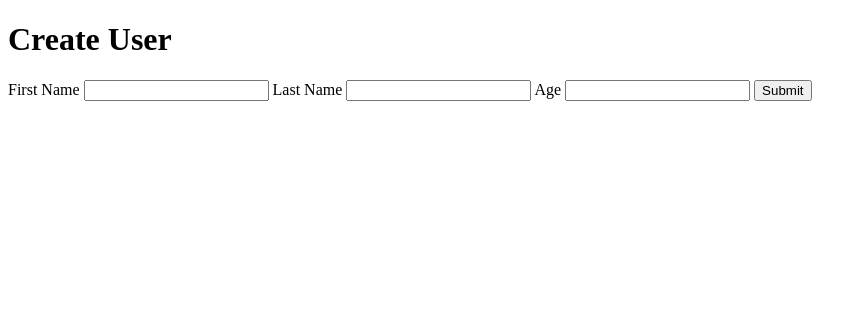
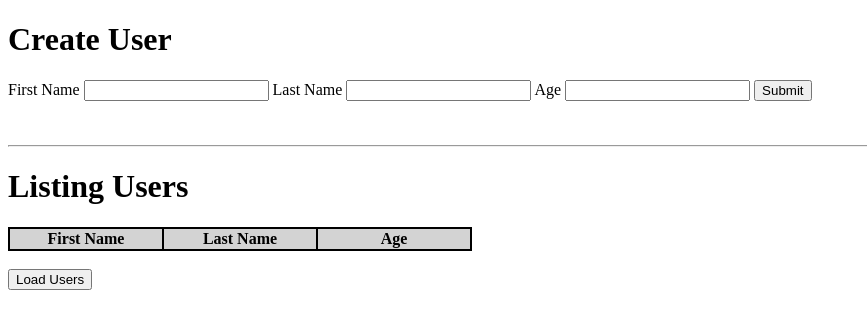
Before and after one commit to NepaliUtsab/MySQLREST, a website: page public/index.html in a window 1280 px wide. Shown: the whole page, without its empty margins (0-867 px from the left). Drawn offline with Linux system fonts and the light colour scheme.

Commit message:
Preparing client to use AJAX later.

```diff
--- a/public/index.html
+++ b/public/index.html
@@ -3,6 +3,8 @@
 <head>
   <meta charset="UTF-8">
   <meta name="viewport" content="width=device-width, initial-scale=1.0">
+  <link rel="stylesheet" href="style.css">
+  <script src="script.js"></script>
   <title>Example</title>
 </head>
 <body>
@@ -16,5 +18,21 @@
     <input id='age' name='age' type="number">
     <input type="submit">
   </form>
+
+  <br><br>
+  <hr>
+
+  <h1>Listing Users</h1>
+  <table>
+    <thead>
+      <th>First Name</th>
+      <th>Last Name</th>
+      <th>Age</th>
+    </thead>
+    <tbody>
+    </tbody>
+  </table>
+  <br>
+  <button onclick="loadUsers()">Load Users</button>
 </body>
 </html>
--- /dev/null
+++ b/public/script.js
@@ -0,0 +1,60 @@
+
+function loadUsers() {
+  const users = [
+    {
+      "id": 2,
+      "firstname": "Johnny",
+      "lastname": "Bravo",
+      "age": 23
+    },
+    {
+      "id": 5,
+      "firstname": "Johnny",
+      "lastname": "Bravo",
+      "age": 23
+    },
+    {
+      "id": 6,
+      "firstname": "Johnny",
+      "lastname": "Bravo",
+      "age": 23
+    },
+    {
+      "id": 7,
+      "firstname": "Johnny",
+      "lastname": "Bravo",
+      "age": 23
+    },
+    {
+      "id": 8,
+      "firstname": "Johnny",
+      "lastname": "Bravo",
+      "age": 23
+    },
+    {
+      "id": 9,
+      "firstname": "Eduardo",
+      "lastname": "Reis",
+      "age": 22
+    }
+  ];
+
+  users.forEach((user) => {
+    console.log(user);
+    fname = document.createElement('td');
+    fname.appendChild(document.createTextNode(user.firstname));
+
+    lname = document.createElement('td');
+    lname.appendChild(document.createTextNode(user.lastname));
+
+    age = document.createElement('td');
+    age.appendChild(document.createTextNode(user.age));
+
+    row = document.createElement('tr');
+    row.appendChild(fname);
+    row.appendChild(lname);
+    row.appendChild(age);
+
+    document.querySelector('tbody').appendChild(row);
+  });
+}
--- /dev/null
+++ b/public/style.css
@@ -0,0 +1,13 @@
+table, tr, th, td {
+  border: solid 2px black;
+  border-collapse: collapse;
+  text-align: center;
+}
+
+th {
+  width: 150px;
+}
+
+thead {
+  background-color: lightgray;
+}
```
